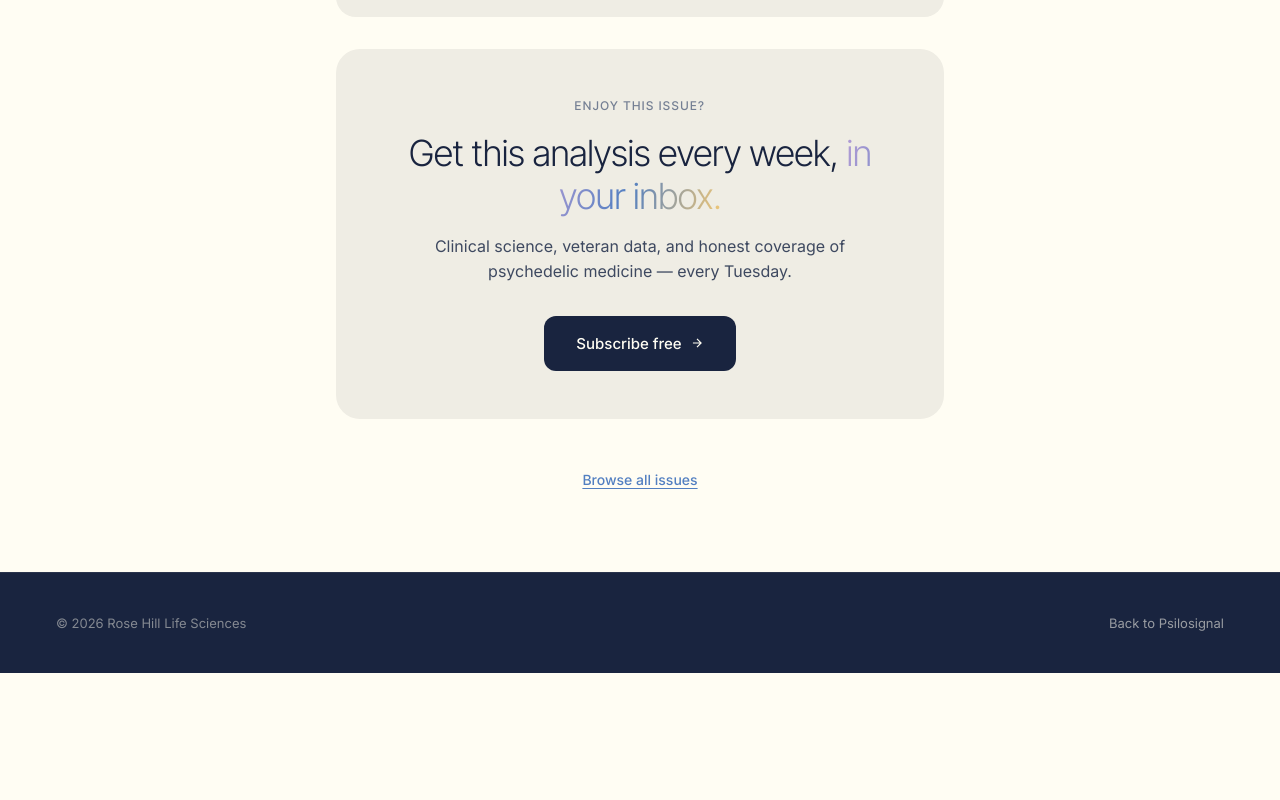
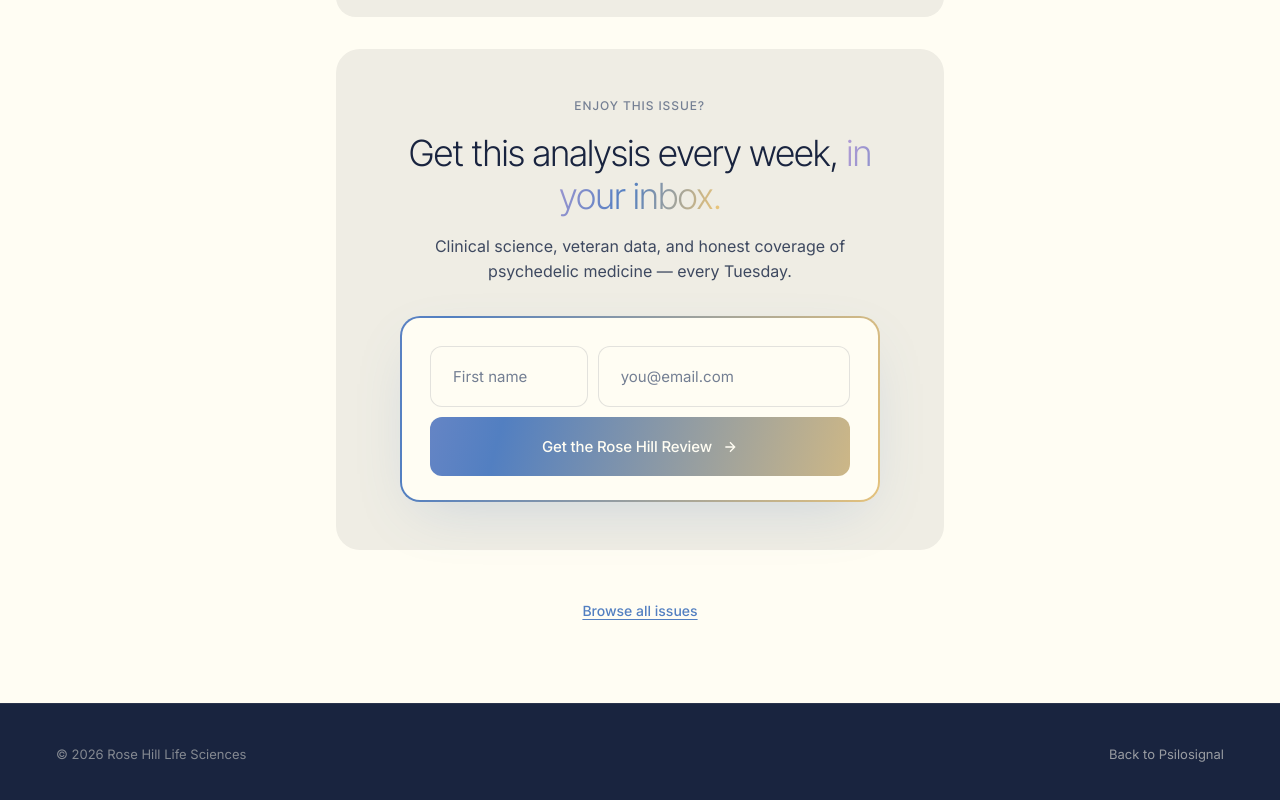
Before and after one commit to rizzzers/psilosignal, a Next.js app: page /issues/how-far-is-psilocybin-from-becoming-a-covered-treatment in a window 1280 px wide. Shown: the part 7966-8766 px from the top of the page. Before the commit the page ends 8639 px from the top, so only its background shows below. Built offline with nearby package versions, Linux system fonts and the light colour scheme.

Commit message:
Embed subscribe form on issue pages, route notifications to Inbox Alchemy
Issue pages now embed the live SignupForm instead of linking out to
the homepage anchor. New subscriber notifications now go to
ryan@inboxalchemy.co, cc'd to fernanda@inboxalchemy.co and
marie@inboxalchemy.co.

```diff
--- a/app/api/subscribe/route.ts
+++ b/app/api/subscribe/route.ts
@@ -34,7 +34,8 @@
 
     await resend.emails.send({
       from: 'Rose Hill Review <onboarding@resend.dev>',
-      to: ['ryan@ryanestes.info', 'fernanda@ryanestes.info'],
+      to: ['ryan@inboxalchemy.co'],
+      cc: ['fernanda@inboxalchemy.co', 'marie@inboxalchemy.co'],
       subject: `New Rose Hill Review subscriber: ${cleanName}`,
       html: `
         <div style="font-family: system-ui, sans-serif; max-width: 480px; margin: 0 auto; padding: 32px 24px;">
--- a/app/issues/[slug]/page.tsx
+++ b/app/issues/[slug]/page.tsx
@@ -4,6 +4,7 @@
 import { notFound } from 'next/navigation'
 import { MDXRemote } from 'next-mdx-remote/rsc'
 import { getIssueBySlug, getAllIssues } from '@/lib/issues'
+import SignupForm from '@/app/components/SignupForm'
 
 interface Props {
   params: Promise<{ slug: string }>
@@ -402,26 +403,9 @@
             >
               Clinical science, veteran data, and honest coverage of psychedelic medicine — every Tuesday.
             </p>
-            <Link
-              href="/#subscribe"
-              style={{
-                display: 'inline-flex',
-                alignItems: 'center',
-                gap: '8px',
-                padding: '16px 32px',
-                background: 'var(--navy-dark)',
-                color: 'var(--white)',
-                borderRadius: '12px',
-                fontSize: '15px',
-                fontWeight: 500,
-                textDecoration: 'none',
-              }}
-            >
-              Subscribe free
-              <svg viewBox="0 0 24 24" fill="none" stroke="currentColor" strokeWidth="2" width="14" height="14">
-                <path d="M5 12h14M12 5l7 7-7 7" />
-              </svg>
-            </Link>
+            <div style={{ maxWidth: '480px', margin: '0 auto' }}>
+              <SignupForm variant="hero" />
+            </div>
           </div>
 
           <div style={{ marginTop: '48px', textAlign: 'center' }}>
```
Also changed, not shown: 1 other file (tests, documents, lock files or other folders).
